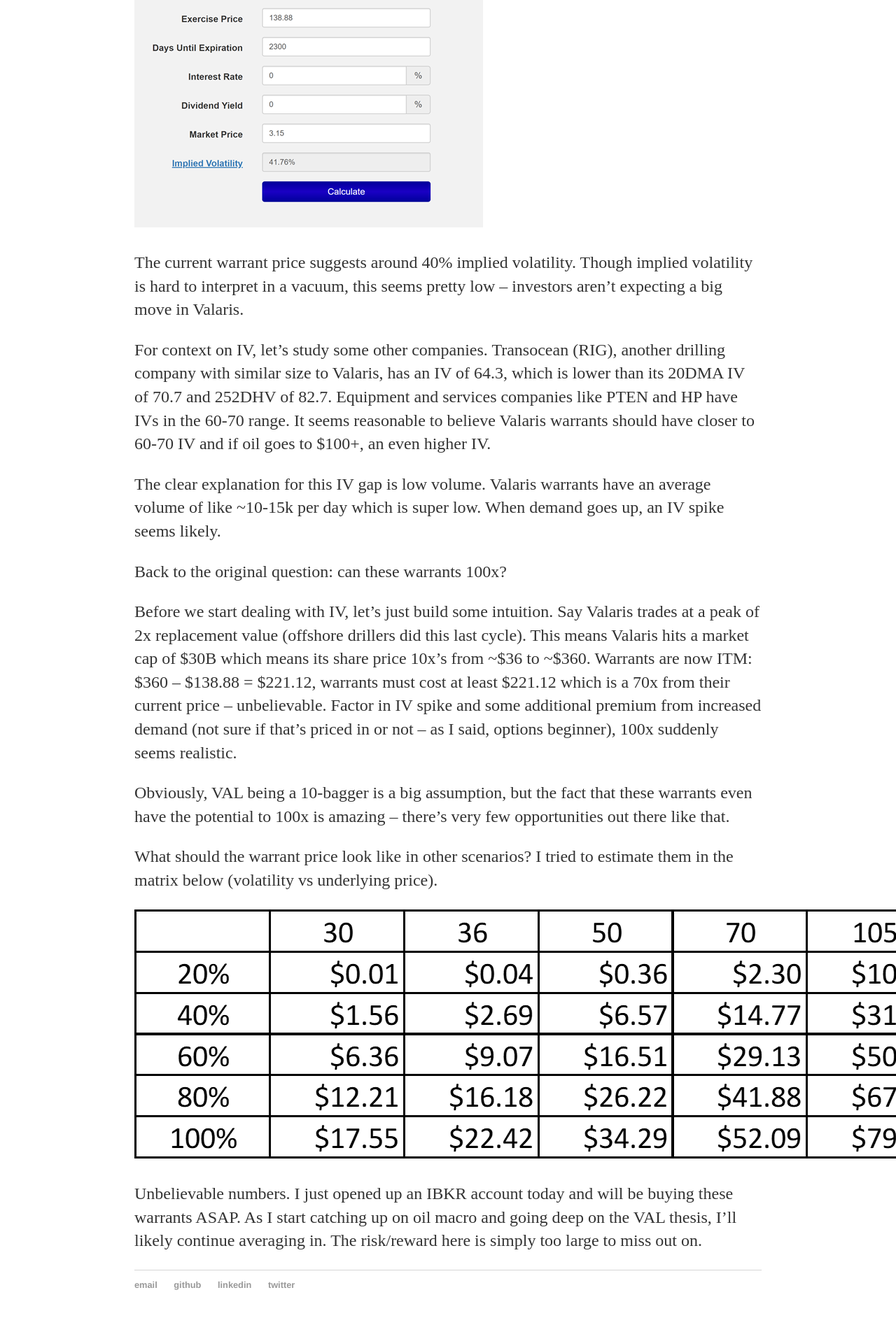
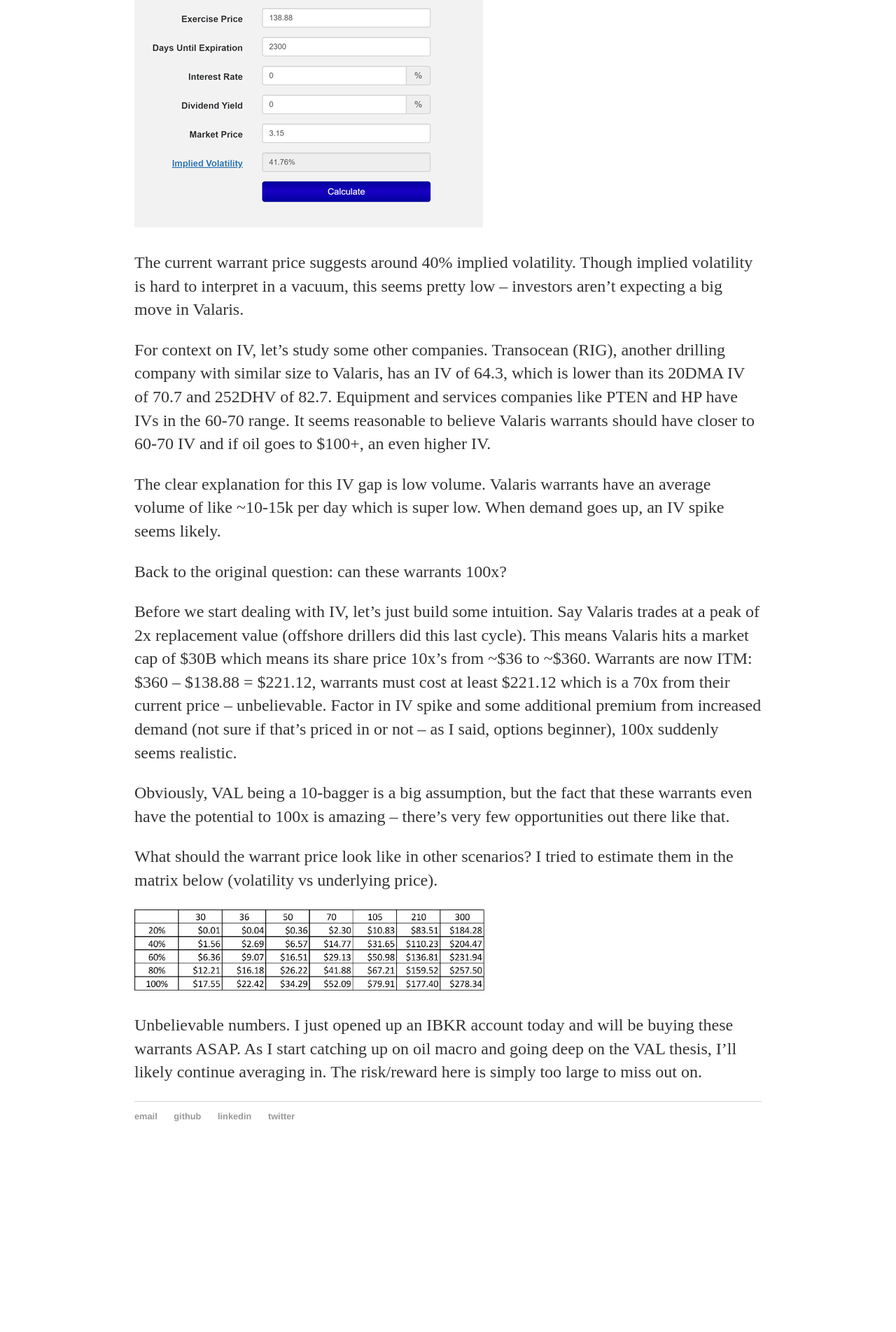
Before and after one commit to avyukd/avyukd.github.io, a Jekyll site: the page built from _posts/2021-12-29-VAL-warrants.md, in a window 1280 px wide. Shown: the part 1167-3071 px from the top of the page at 70% size. Built offline with Jekyll 4.4.1, drawn with Linux system fonts in a browser that asks for light colours; after the commit the page ends 2830 px from its top, so only the background shows below that.

Commit message:
fixing image size

```diff
--- a/_posts/2021-12-29-VAL-warrants.md
+++ b/_posts/2021-12-29-VAL-warrants.md
@@ -29,6 +29,6 @@
 
 What should the warrant price look like in other scenarios? I tried to estimate them in the matrix below (volatility vs underlying price).
 
-![warrant pricing matrix](https://avyukd.github.io/files/warrant_matrix.png)
+<img src="https://avyukd.github.io/files/warrant_matrix.png" alt="warrant pricing matrix" width="500"/>
 
 Unbelievable numbers. I just opened up an IBKR account today and will be buying these warrants ASAP. As I start catching up on oil macro and going deep on the VAL thesis, I’ll likely continue averaging in. The risk/reward here is simply too large to miss out on.
```
